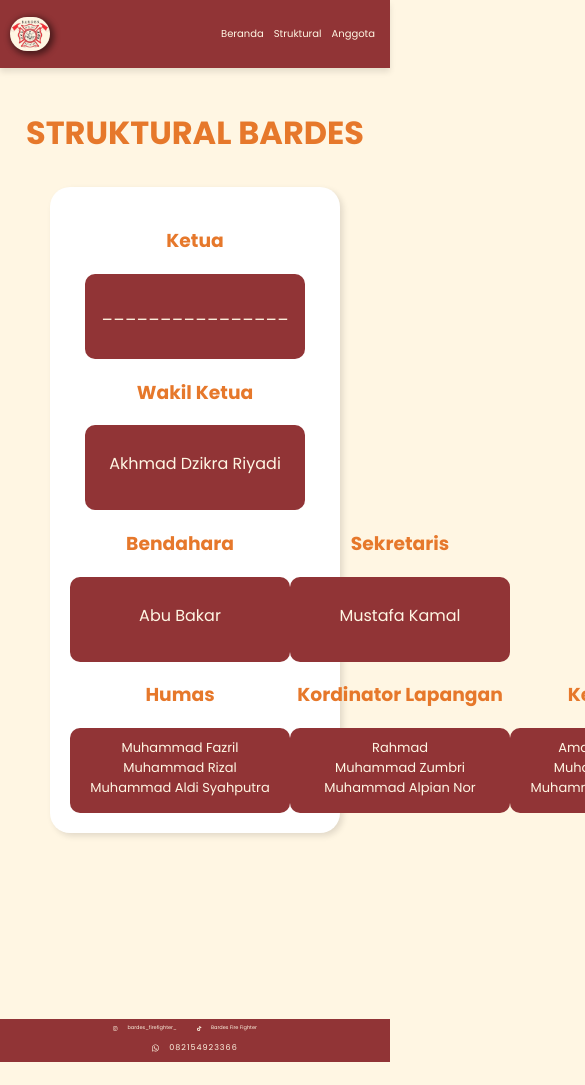
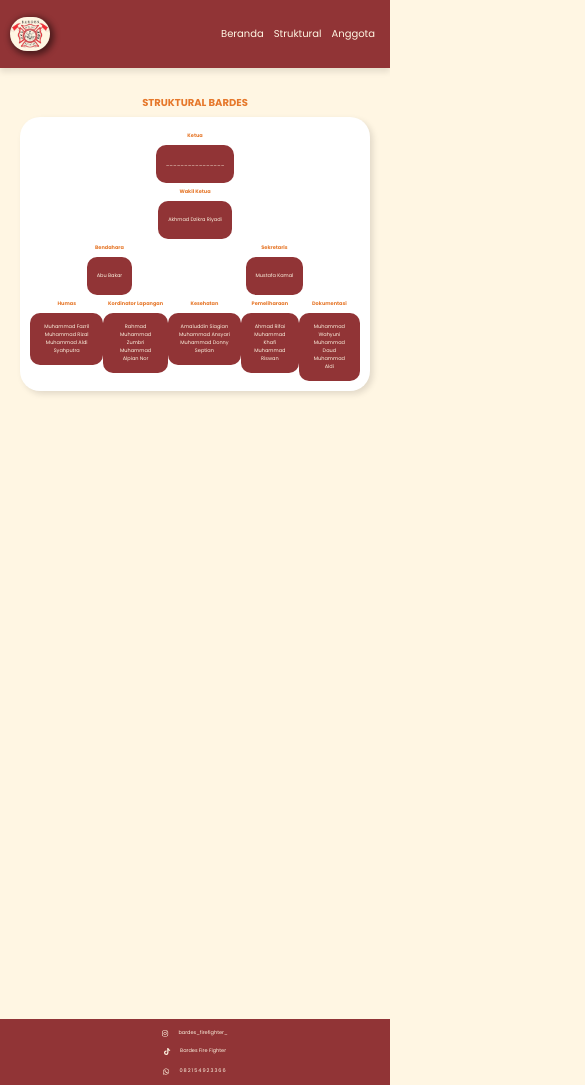
Before and after one commit to mustafakamal0799/bardes, a React (Create React App) app: page /struktural in a window 390 px wide. Shown: the top 1085 px of the page, 585 px wide, since content can reach past the window. Before the commit the page ends 1062 px from the top, so only its background shows below. Built offline with nearby package versions, Linux system fonts and the light colour scheme; the HTML template or start-up script is replaced by a standard one.

Commit message:
Perubahan Demension

```diff
--- a/src/styles/Footer.css
+++ b/src/styles/Footer.css
@@ -15,6 +15,7 @@
 
 .link {
     display: flex;
+    justify-content: space-around;
 }
 
 .int {
@@ -51,18 +52,22 @@
 
 @media (max-width: 768px) {
     .footer {
-        flex-direction: column; /* Pastikan elemen footer disusun vertikal pada layar kecil */
+        padding: 5px 0;
     }
-    .int {
-        font-size: 5px;
+
+    .link {
+        flex-direction: column; /* Tumpuk elemen secara vertikal */
+        align-items: center; /* Pusatkan elemen */
+    }
+
+    .int, .tt {
+        font-size: 7px; /* Sesuaikan ukuran teks */
         letter-spacing: normal;
     }
-    .tt {
-        font-size: 5px;
-        letter-spacing: normal;
-    }
+
+
     .wa {
-        font-size: 8px;
-        margin-top: -3px;
+        font-size: 7px; /* Sesuaikan ukuran teks untuk WhatsApp */
+        margin-top: 2px;
     }
 }
--- a/src/styles/Struktural.css
+++ b/src/styles/Struktural.css
@@ -76,3 +76,28 @@
     font-size: 13px;
     list-style: none;
 }
+
+@media (max-width: 768px) {
+    .struktural h1 {
+        font-size: 10px;
+        padding-bottom: 0;
+    }
+
+    .bgStruk {
+        padding: 10px;
+        margin: 0;
+    }
+
+    .card ul {
+        font-size: 5px;
+    }
+
+    h3, p {
+        font-size: 5px;
+    }
+
+    .card {
+        width: fit-content;
+        height: fit-content;
+    }
+}
```
